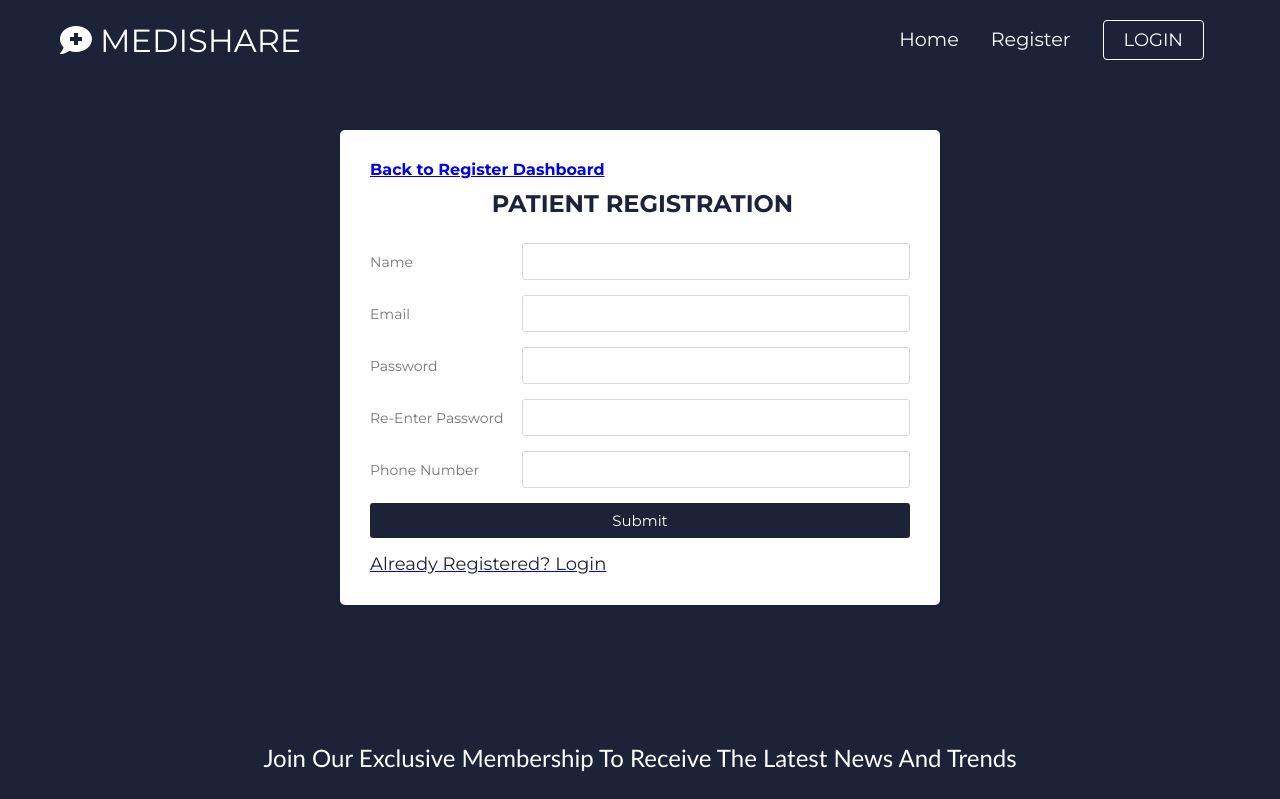
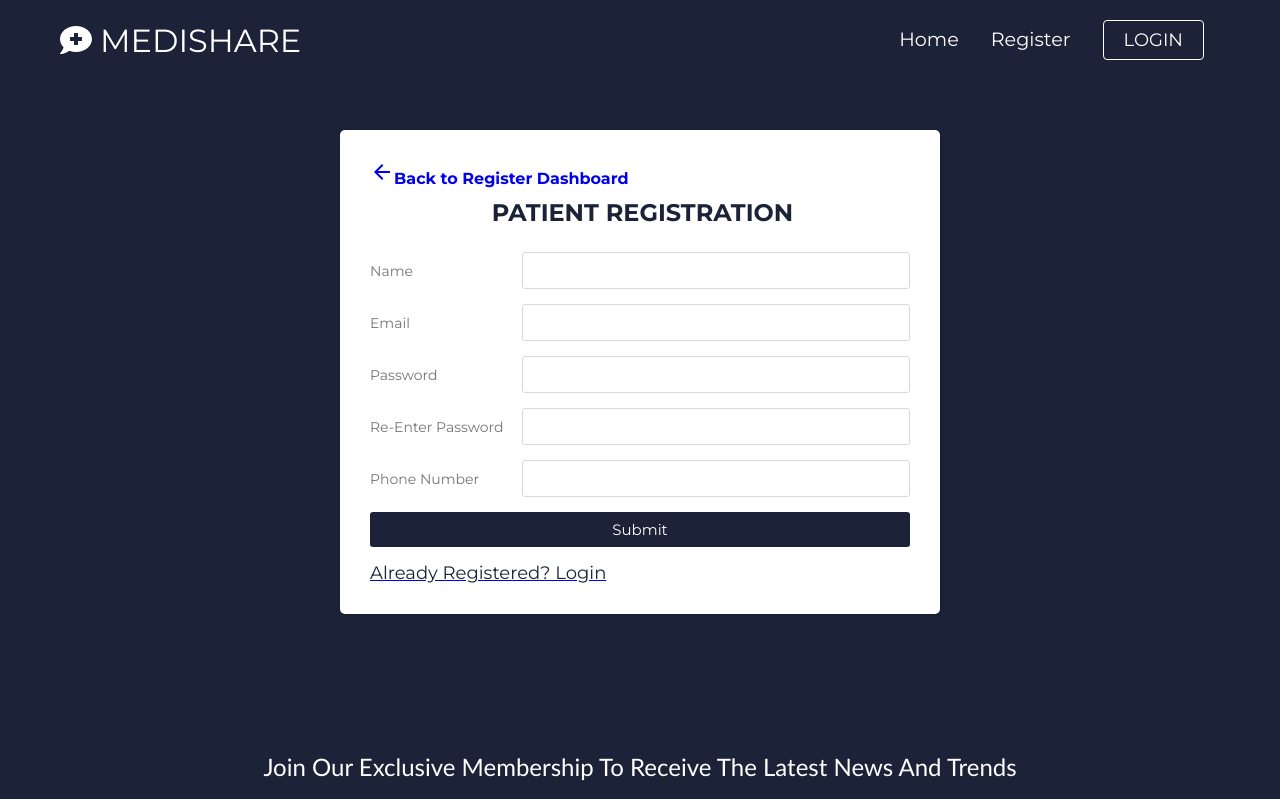
Before and after one commit to prajapatilalit/MediShareWeb, a React (Create React App) app in the folder cap-frontend-final/frontend/: page /users/register/patient in a window 1280 px wide. Shown: the top 799 px of the page. Built offline with nearby package versions, Linux system fonts and the light colour scheme.

Commit message:
update icon

```diff
--- a/cap-frontend-final/frontend/src/Register/RegisterDoctor.js
+++ b/cap-frontend-final/frontend/src/Register/RegisterDoctor.js
@@ -5,6 +5,7 @@ import { Link } from "react-router-dom";
 import { signup } from "../CallingApi/patientapi";
 import Navbar from "../Landing Page/Navbar";
 import Footer from "../Landing Page/Footer";
+import ArrowBackIcon from "@material-ui/icons/ArrowBack";
 
 const RegisterDoctor = (props) => {
   // console.log(props);
@@ -73,7 +74,8 @@ const RegisterDoctor = (props) => {
         <div className="back">
           <Link to="/Register">
             {" "}
-            <div className="inputfield">
+            <div className="inputfield back-button">
+              <p>{<ArrowBackIcon />}</p>
               <p>Back to Register Dashboard</p>
             </div>{" "}
           </Link>
--- a/cap-frontend-final/frontend/src/Register/RegisterOrganisation.js
+++ b/cap-frontend-final/frontend/src/Register/RegisterOrganisation.js
@@ -5,6 +5,7 @@ import { Link } from "react-router-dom";
 import { signup } from "../CallingApi/patientapi";
 import Navbar from "../Landing Page/Navbar";
 import Footer from "../Landing Page/Footer";
+import ArrowBackIcon from "@material-ui/icons/ArrowBack";
 
 function RegisterOrganisation(props) {
   const [values, setValues] = useState({
@@ -72,7 +73,8 @@ function RegisterOrganisation(props) {
         <div className="back">
           <Link to="/Register">
             {" "}
-            <div className="inputfield">
+            <div className="inputfield back-button">
+              <p>{<ArrowBackIcon />}</p>
               <p>Back to Register Dashboard</p>
             </div>{" "}
           </Link>
--- a/cap-frontend-final/frontend/src/Register/RegisterSelect.js
+++ b/cap-frontend-final/frontend/src/Register/RegisterSelect.js
@@ -33,7 +33,6 @@ export default function RegisterSelect() {
         <div className="form">
           <div className="inputfield">
             <Link to="/users/register/patient" className="btn">
-              {/* <span>{<SaveIcon />}</span> */}
               <Button startIcon={<PersonIcon />} className="btn">
                 User
               </Button>
--- a/cap-frontend-final/frontend/src/Register/RegisterUser.js
+++ b/cap-frontend-final/frontend/src/Register/RegisterUser.js
@@ -5,6 +5,7 @@ import { Link } from "react-router-dom";
 import { signup } from "../CallingApi/patientapi";
 import Navbar from "../Landing Page/Navbar";
 import Footer from "../Landing Page/Footer";
+import ArrowBackIcon from "@material-ui/icons/ArrowBack";
 
 const RegisterUser = (props) => {
   console.log(props);
@@ -67,7 +68,8 @@ const RegisterUser = (props) => {
         <div className="back">
           <Link to="/Register">
             {" "}
-            <div className="inputfield">
+            <div className="inputfield back-button">
+              <p>{<ArrowBackIcon />}</p>
               <p>Back to Register Dashboard</p>
             </div>{" "}
           </Link>
```
